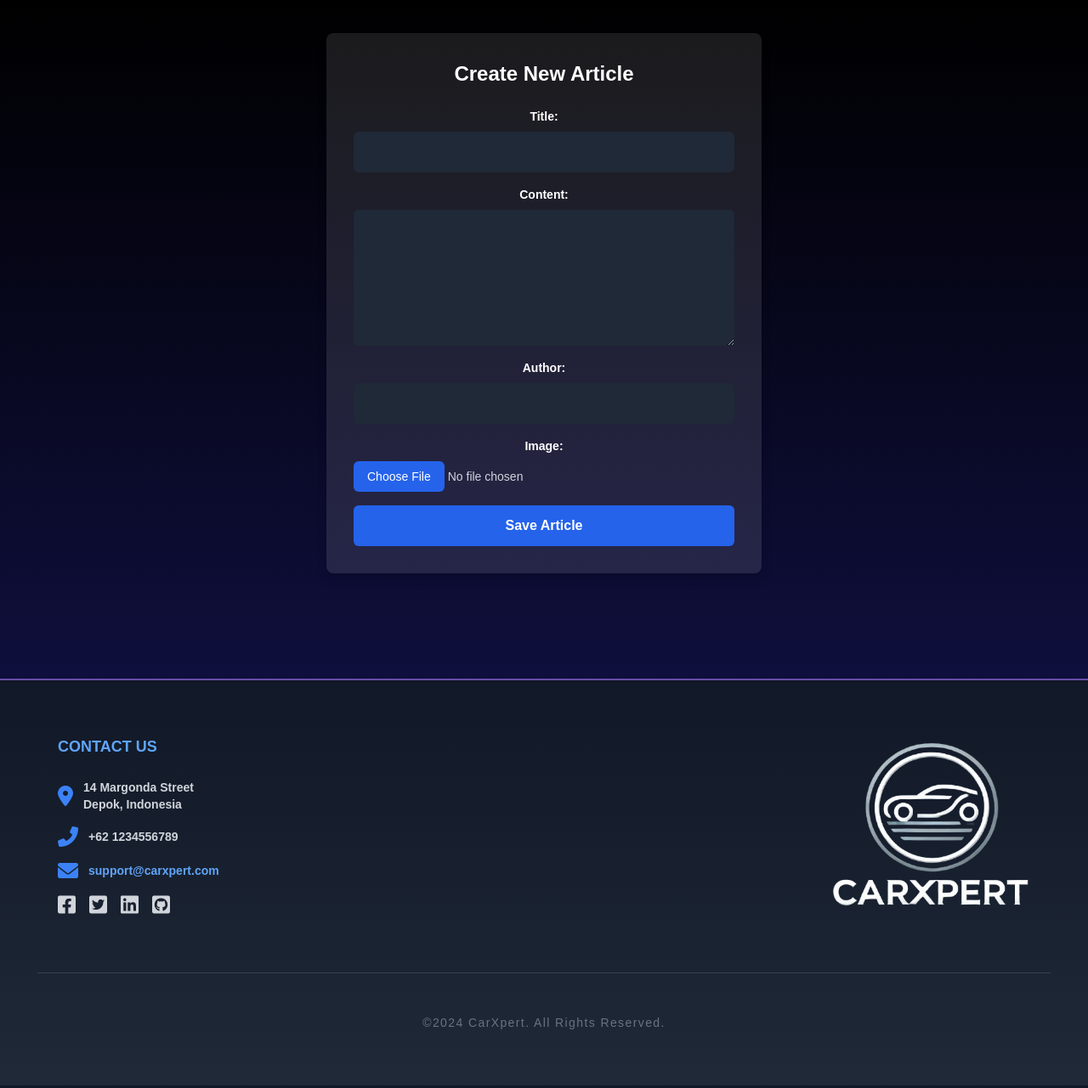
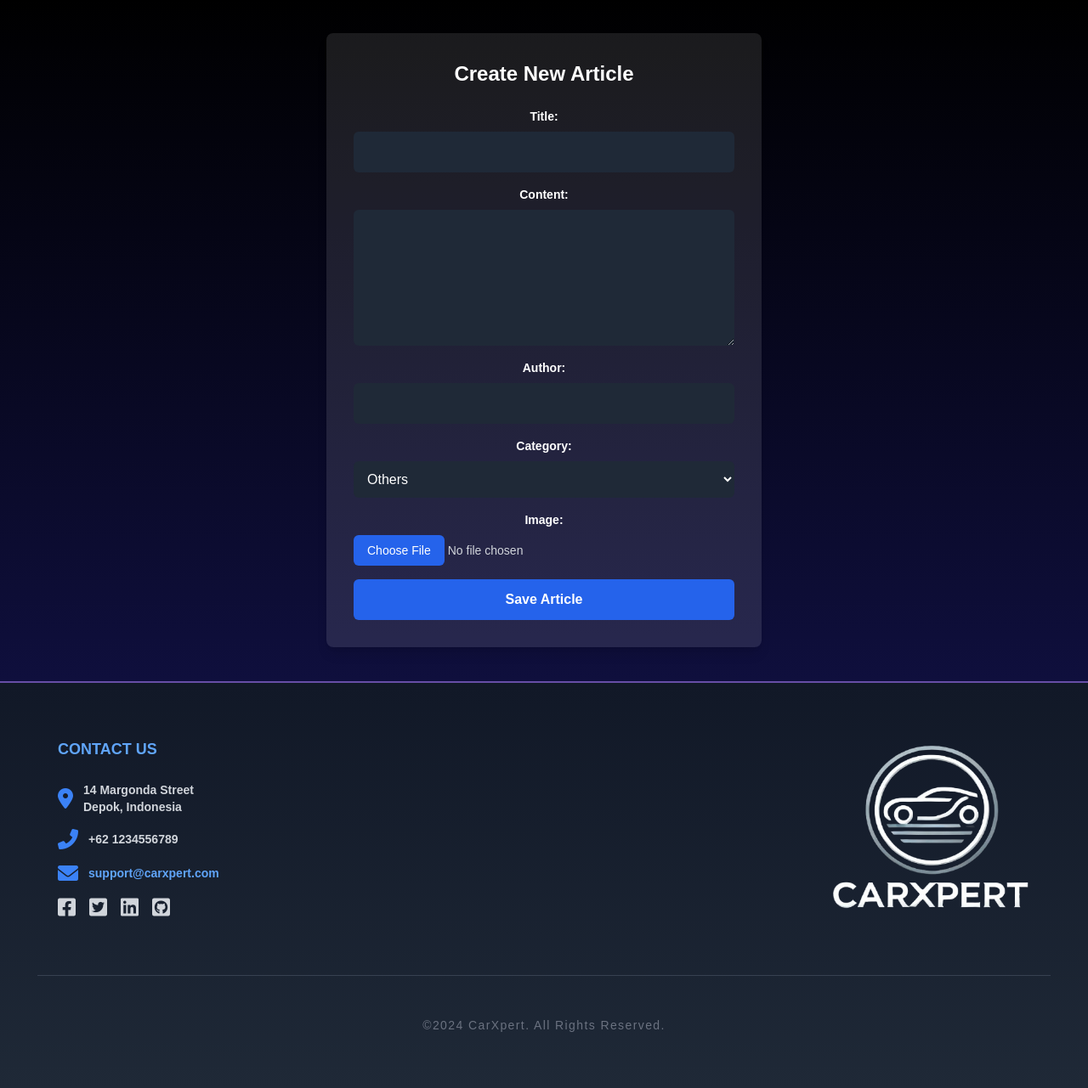
Before and after one commit to CarXpert/Car-Xpert, a Django app: page /news/add/ in a window 1280 px wide. Shown: the part 98-1379 px from the top of the page at 85% size. Run offline with Django 5.2, Linux system fonts and the light colour scheme; the visitor is signed in with stand-in values (Sample User, id 1); some libraries are stand-ins or nearby versions.

Commit message:
Menambahkan filter pada news

```diff
--- a/news/forms.py
+++ b/news/forms.py
@@ -4,4 +4,4 @@ from .models import NewsArticle
 class NewsArticleForm(forms.ModelForm):
     class Meta:
         model = NewsArticle
-        fields = ['title', 'content', 'author', 'image']
+        fields = ['title', 'content', 'author', 'image', 'category']
--- a/news/models.py
+++ b/news/models.py
@@ -1,12 +1,21 @@
+# news/models.py
 from django.db import models
 from django.utils import timezone
 
 class NewsArticle(models.Model):
+    CATEGORY_CHOICES = [
+        ('Mobil', 'Mobil'),
+        ('Mobil Bekas', 'Mobil Bekas'),
+        ('Tips and Trick Otomotif', 'Tips and Trick Otomotif'),
+        ('Others', 'Others'),
+    ]
+
     title = models.CharField(max_length=200)
     content = models.TextField()
     author = models.CharField(max_length=100)
     published_date = models.DateTimeField(default=timezone.now)
-    image = models.ImageField(upload_to='news_images/', null=True, blank=True)  # Gambar artikel
+    image = models.ImageField(upload_to='news_images/', null=True, blank=True)
+    category = models.CharField(max_length=50, choices=CATEGORY_CHOICES, default='Others')
 
     def __str__(self):
         return self.title
--- a/news/templates/create_article.html
+++ b/news/templates/create_article.html
@@ -25,6 +25,19 @@
                     <input type="text" name="author" id="id_author" class="p-3 rounded-md bg-gray-800 text-white focus:outline-none focus:ring-2 focus:ring-blue-500" value="{{ form.author.value|default_if_none:'' }}">
                 </div>
 
+                <!-- Kategori Field -->
+                <div class="flex flex-col">
+                    <label for="id_category" class="mb-2 text-sm font-bold">Category:</label>
+                    <select name="category" id="id_category" class="p-3 rounded-md bg-gray-800 text-white focus:outline-none focus:ring-2 focus:ring-blue-500">
+                        <option value="">Select Category</option>
+                        <option value="Mobil" {% if form.category.value == 'Mobil' %}selected{% endif %}>Mobil</option>
+                        <option value="Mobil Bekas" {% if form.category.value == 'Mobil Bekas' %}selected{% endif %}>Mobil Bekas</option>
+                        <option value="Tips and Trick Otomotif" {% if form.category.value == 'Tips and Trick Otomotif' %}selected{% endif %}>Tips and Trick Otomotif</option>
+                        <option value="Others" {% if form.category.value == 'Others' %}selected{% endif %}>Others</option>
+                    </select>
+                </div>
+
+
                 <!-- Image Upload Field -->
                 <div class="flex flex-col">
                     <label for="id_image" class="mb-2 text-sm font-bold">Image:</label>
--- a/news/views.py
+++ b/news/views.py
@@ -4,7 +4,6 @@ from django.contrib.auth.decorators import login_required, user_passes_test
 from .forms import NewsArticleForm
 from django.http import HttpResponse
 from django.core import serializers
-from django.utils.html import strip_tags
 
 # Cek apakah user adalah admin
 def is_admin(user):
@@ -34,7 +33,23 @@ def show_json_by_id(request, id):
 @login_required(login_url='/auth/login/')
 def news_article_list(request):
     articles = NewsArticle.objects.all()
-    return render(request, 'news_article_list.html', {'articles': articles})
+    author = request.GET.get('author')
+    category = request.GET.get('category')
+
+    if author:
+        articles = articles.filter(author=author)
+    if category and category != 'Semua':
+        articles = articles.filter(category=category)
+
+    authors = NewsArticle.objects.values_list('author', flat=True).distinct()
+    categories = [choice[0] for choice in NewsArticle.CATEGORY_CHOICES]
+
+    context = {
+        'articles': articles,
+        'authors': authors,
+        'categories': categories,
+    }
+    return render(request, 'news_article_list.html', context)
 
 # View untuk membuat artikel (hanya admin)
 @user_passes_test(is_admin)
```
Also changed, not shown: news/templates/edit_article.html (+12 -0 lines), news/templates/news_article_list.html (+42 -2 lines), news/migrations/0002_newsarticle_category.py (added).
